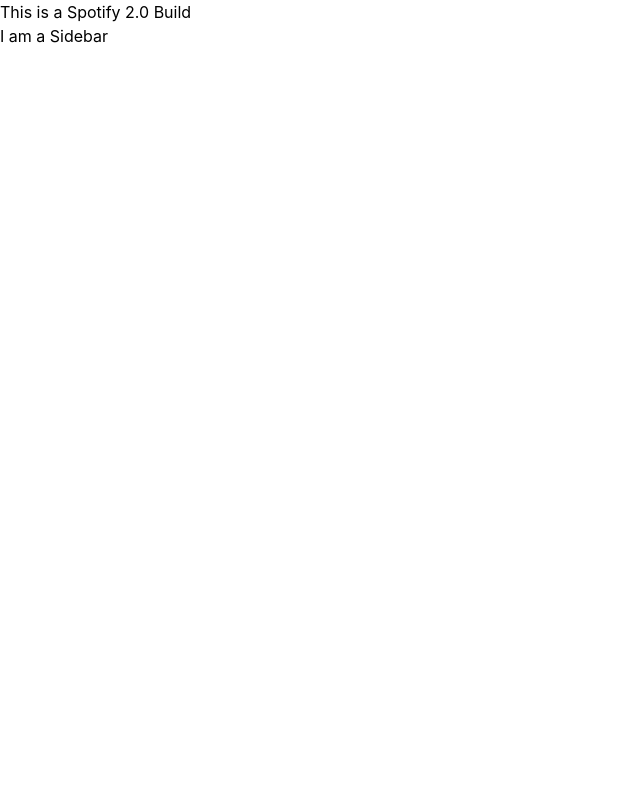
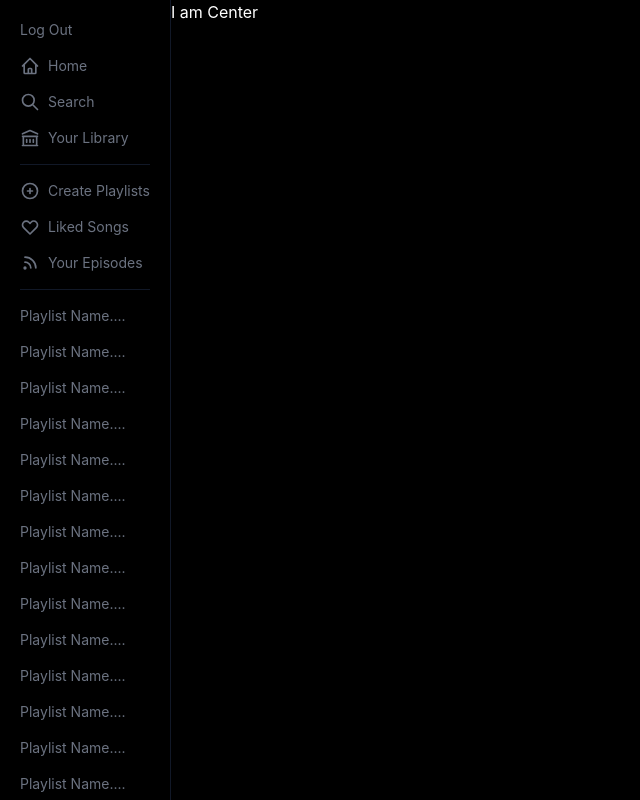
Before and after one commit to Aninda13/spotify-2, a Next.js app: page / in a window 1280 px wide. Shown: the whole page, without its empty margins (0-640 px from the left). Built offline with nearby package versions, Linux system fonts and the light colour scheme; no server answers.

Commit message:
Done Middleware
Done setting up the middleware and moving on to the Main dashboard Front-end

```diff
--- /dev/null
+++ b/components/Center.js
@@ -0,0 +1,11 @@
+//Follow how to hide the  tailwind scroll bar hide ts: 1:54:40ish if the scroll bar pops up
+
+function Center() {
+  return (
+    <div className="flex flex-grow text-white">
+        <h1>I am Center </h1>
+    </div>
+  )
+}
+
+export default Center
--- a/components/Sidebar.js
+++ b/components/Sidebar.js
@@ -1,11 +1,73 @@
-import React from 'react'
+import React from 'react';
+import {
+    HomeIcon,
+    SearchIcon,
+    PlusCircleIcon,
+    LibraryIcon,
+    HeartIcon,
+    RssIcon,
+    } from "@heroicons/react/outline";
+import { signOut, useSession } from 'next-auth/react';
 
 function Sidebar() {
-  return (
-    <div>
-        <h1> I am a Sidebar</h1>
-    </div>
-  )
-}
+    const { data: session, status } = useSession();
+    return (
+        <div className='text-gray-500 p-5 text-sm border-r border-gray-900 overflow-y-scroll h-screen'>
+            <div className='space-y-4'>
+                <button className='flex items-center space-x-2 hover:text-white' onClick={() => signOut()}>
+                    <p>Log Out</p>
+                </button>
+                <button className='flex items-center space-x-2 hover:text-white'>
+                    <HomeIcon className="h-5 w-5" />
+                    <p>Home</p>
+                </button>
+                <button className='flex items-center space-x-2 hover:text-white'>
+                    <SearchIcon className="h-5 w-5" />
+                    <p>Search</p>
+                </button>
+                <button className='flex items-center space-x-2 hover:text-white'>
+                    <LibraryIcon className="h-5 w-5" />
+                    <p>Your Library</p>
+                </button>
+                <hr className='border-t-[0.1px] border-gray-900' />
+
+                <button className='flex items-center space-x-2 hover:text-white'>
+                    <PlusCircleIcon className="h-5 w-5" />
+                    <p>Create Playlists</p>
+                </button>
+                <button className='flex items-center space-x-2 hover:text-white'>
+                    <HeartIcon className="h-5 w-5" />
+                    <p>Liked Songs</p>
+                </button>
+                <button className='flex items-center space-x-2 hover:text-white'>
+                    <RssIcon className="h-5 w-5" />
+                    <p>Your Episodes</p>
+                </button>
+                <hr className='border-t-[0.1px] border-gray-900' />
+                {/* Playlist */}
+                <p className='cursor-pointer hover:text-white'>Playlist Name....</p>
+                <p className='cursor-pointer hover:text-white'>Playlist Name....</p>
+                <p className='cursor-pointer hover:text-white'>Playlist Name....</p>
+                <p className='cursor-pointer hover:text-white'>Playlist Name....</p>
+                <p className='cursor-pointer hover:text-white'>Playlist Name....</p>
+                <p className='cursor-pointer hover:text-white'>Playlist Name....</p>
+                <p className='cursor-pointer hover:text-white'>Playlist Name....</p>
+                <p className='cursor-pointer hover:text-white'>Playlist Name....</p>
+                <p className='cursor-pointer hover:text-white'>Playlist Name....</p>
+                <p className='cursor-pointer hover:text-white'>Playlist Name....</p>
+                <p className='cursor-pointer hover:text-white'>Playlist Name....</p>
+                <p className='cursor-pointer hover:text-white'>Playlist Name....</p>
+                <p className='cursor-pointer hover:text-white'>Playlist Name....</p>
+                <p className='cursor-pointer hover:text-white'>Playlist Name....</p>
+                <p className='cursor-pointer hover:text-white'>Playlist Name....</p>
+                <p className='cursor-pointer hover:text-white'>Playlist Name....</p>
+                <p className='cursor-pointer hover:text-white'>Playlist Name....</p>
+                <p className='cursor-pointer hover:text-white'>Playlist Name....</p>
+                <p className='cursor-pointer hover:text-white'>Playlist Name....</p>
+
+            </div>
+        </div>
+    )
+  }
 
 export default Sidebar
--- /dev/null
+++ b/lib/spotify.js
@@ -0,0 +1,32 @@
+import SpotifyWebApi from "spotify-web-api-node";
+
+
+const scopes = [
+    'user-read-email',
+    'playlist-read-private',
+    'playlist-read-collaborative',
+    'streaming',
+    'user-read-private',
+    'user-library-read',
+    'user-top-read',
+    'user-read-playback-state',
+    'user-modify-playback-state',
+    'user-read-currently-playing',
+    'user-read-recently-played',
+    'user-follow-read',
+].join(",");
+// console.log(scopes)
+const params = {
+    scope: scopes,
+};
+const queryParamString = new URLSearchParams(params);
+// const LOGIN_URL = 'https://accounts.spotify.com/authorize?'+queryParamString.toString();
+// const LOGIN_URL = 'https://accounts.spotify.com/authorize?${queryParamString.toString()}';
+const LOGIN_URL = "https://accounts.spotify.com/authorize?"+queryParamString.toString();
+console.log(LOGIN_URL);
+const spotifyApi = new SpotifyWebApi({
+    clientId: process.env.NEXT_PUBLIC_CLIENT_ID,
+    clientSecret: process.env.NEXT_PUBLIC_CLIENT_SECRET,
+});
+export default spotifyApi;
+export { LOGIN_URL }
--- a/package.json
+++ b/package.json
@@ -9,9 +9,12 @@
     "lint": "next lint"
   },
   "dependencies": {
+    "@heroicons/react": "^1.0.6",
     "next": "12.1.0",
+    "next-auth": "^4.0.0-beta.7",
     "react": "17.0.2",
-    "react-dom": "17.0.2"
+    "react-dom": "17.0.2",
+    "spotify-web-api-node": "^5.0.2"
   },
   "devDependencies": {
     "autoprefixer": "^10.4.4",
--- a/pages/_app.js
+++ b/pages/_app.js
@@ -1,7 +1,12 @@
 import '../styles/globals.css'
+import {seesionProvider, SessionProvider} from "next-auth/react"
 
-function MyApp({ Component, pageProps }) {
-  return <Component {...pageProps} />
+function MyApp({ Component, pageProps: { session, ...pageProps} }) {
+  return(
+    <SessionProvider session={session}>
+       <Component {...pageProps} />
+    </SessionProvider>
+  )
 }
 
 export default MyApp
--- /dev/null
+++ b/pages/_middleware.js
@@ -0,0 +1,27 @@
+import { getToken } from "next-auth/jwt";
+import { NextResponse } from "next/server";
+
+
+export async function middleware(req){
+    // Token will exist if the user is logged in
+    const token = await getToken({ req, secret: process.env.JWT_SECRET });
+
+    const {pathname} = req.nextUrl
+    // allow the reqeuests if the following is True..
+    // 1) its a request for the next-auth session and provider fectching
+    // 2) if the tokn exists
+    if(pathname.includes('/api/auth') || token ){
+        return NextResponse.next()
+    }
+
+    // redirect them to login if they dont have token and are requesting a protected route
+    // following code is depracated, throws some url malfunctoin errors
+    // if (!token && pathname !== '/login'){
+    //     return NextResponse.redirect("/login");
+    // }
+    if (!token && pathname !== '/login'){
+        const url = request.nextUrl.clone();
+        url.pathname = '/login';
+        return NextResponse.rewrite(url);
+    }
+}
--- /dev/null
+++ b/pages/api/auth/[...nextauth].js
@@ -0,0 +1,73 @@
+import NextAuth from "next-auth"
+import SpotifyProvider from "next-auth/providers/spotify"
+// import { refreshAccessToken } from "spotify-web-api-node/src/server-methods";
+// import spotifyApi, { LOGIN_URL } from "../../../lib/spotify"
+import spotifyApi , {LOGIN_URL} from "../../../lib/spotify"
+
+async function refreshAccessToken(token){
+    try {
+        spotifyApi.setAccessToken(token.accessToken);
+        spotifyApi.setRefreshToken(token.refreshToken);
+
+        const { body: refreshedToken } = await spotifyApi.refreshAccessToken();
+        console.log("Refresh Token is,", refreshedToken)
+        return {
+            ...token,
+            accessToken: refreshedToken.access_token,
+            accessTokenExpires: Date.now + refreshedToken.expires_in * 1000,    // = 1 hour as 3600 returned from spotify api
+            refreshToken: refreshedToken.refresh_token ?? token.refreshToken,
+        }
+    }catch(error){
+        console.log(error);
+        return {
+            ...token,
+            error: "RefreshAccessTokenError",
+        };
+    }
+}
+
+export default NextAuth({
+  // Configure one or more authentication providers
+  providers: [
+    SpotifyProvider({
+      clientId: process.env.NEXT_PUBLIC_CLIENT_ID,
+      clientSecret: process.env.NEXT_PUBLIC_CLIENT_SECRET,
+      authorization: LOGIN_URL,
+    }),
+    // ...add more providers here
+  ],
+  secret: process.env.JWT_SECRET,
+  pages:{
+      signIn: '/login',
+  },
+  callbacks:{
+      async jwt({token, account,user}){
+          if (account && user){
+              return {
+                  ...token,
+                  accessToken: account.access_token,
+                  refreshToken: account.refresh_token,
+                  username: account.providerAccountId,
+                  accessTokenExpires: account.expires_at*1000, //expiry time in milliseconds thus in 1000
+
+              };
+          }
+        // return previous token if the access token hasn't expired yet accTokExpires 1 hour from now
+        // so if datenow less than accTokExp return Tok
+        if (Date.now() < token.accessTokenExpires){
+            console.log("Acces tokrn is valid");
+            return token;
+        }
+        console.log("Existing token has expired, refreshing..");
+        return await refreshAccessToken(token)
+      },
+      async session({session, token}){
+          session.user.accessToken = token.accessToken;
+          session.user.refreshToken = token.refreshToken;
+          session.user.username  = token.username;
+
+          return session;
+      },
+  },
+
+})
--- a/pages/index.js
+++ b/pages/index.js
@@ -1,12 +1,12 @@
+import Center from '../components/Center'
 import Sidebar from '../components/Sidebar'
 
 export default function Home() {
   return (
-    <div className="">
-      <h1> This is a Spotify 2.0 Build</h1>
-      <main>
+    <div className="bg-black h-screen overflow-hidden">
+      <main className='flex'>
         <Sidebar />
-        {/* Center */}
+        <Center />
       </main>
       <div> { /* Player */ } </div>
     </div>
--- /dev/null
+++ b/pages/login.js
@@ -0,0 +1,33 @@
+import React from 'react';
+import { getProviders, signIn } from "next-auth/react";
+
+function Login({providers}) {
+    const checkProviders = (
+        providers && providers.length
+    );
+  return (
+    <div className='flex flex-col items-center bg-black min-h-screen w-full justify-center'>
+        <img className='w-52 mb-5' src="https://links.papareact.com/9xl" alt=""  />
+
+        {  Object.values(providers).map((provider) => (
+            <div key={provider.name}>
+                <button className='bg-[#18D860] text-white p-5 rounded-full'
+                onClick={() => signIn(provider.id, {callbackUrl: "/"})}>Login with {provider.name}</button>
+            </div>
+
+        ))}
+
+    </div>
+  );
+}
+
+export default Login;
+
+export async function getServerSideProps(){
+    const providers = await getProviders();
+    return {
+        props:{
+            providers,
+        },
+    };
+}
```
Also changed, not shown: 1 other file (tests, documents, lock files or other folders).
